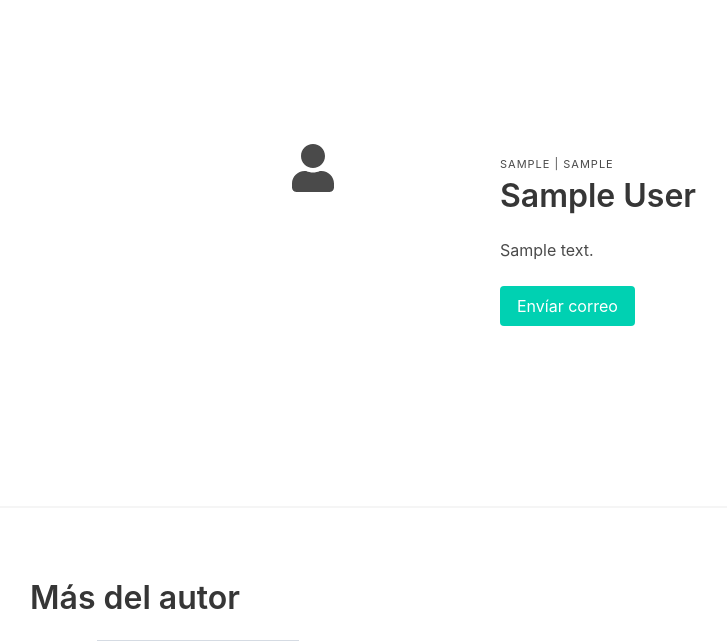
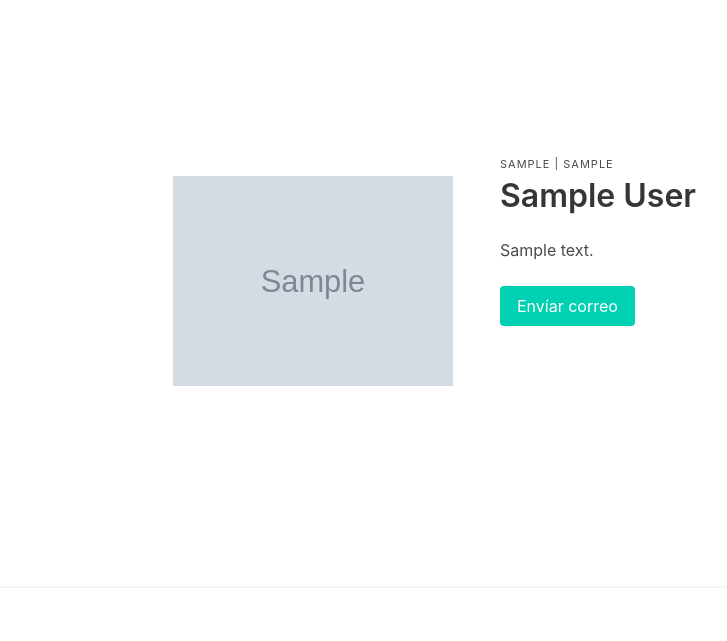
Before and after one commit to YAPAZAY/geologia-fisica, a Django app: a page that uses templates/collaborators/collaborator_detail.html in a window 1280 px wide. Shown: the part 64-705 px from the top of the page, without its empty margins (82-809 px from the left). Run offline with Django 3.2, Linux system fonts and the light colour scheme; tables that the repository leaves empty hold one stand-in row (values such as "Sample post"); grey boxes marked "Sample" are stand-in pictures; parts of the project's set-up code (start-up, migrations or seed data) failed here and were passed over; some libraries are stand-ins or nearby versions.

Commit message:
hotfix: show avatar in author detail

```diff
--- a/templates/collaborators/collaborator_detail.html
+++ b/templates/collaborators/collaborator_detail.html
@@ -15,9 +15,9 @@
   <div class="container column is-10">
     <article class="columns">
       <div class="column is-5">
-        {% if collaborator.avatar %}
+        {% if object.avatar %}
         <img
-          style="height: 250px; display: flex; margin: auto;"
+          style="height: 250px; display: flex; margin: auto; padding: 20px;"
           src="{{object.avatar.url}}"
           alt="Avatar de {{object.user.first_name}} {{object.user.last_name}}"
         >
```
